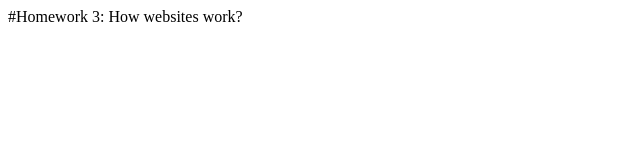
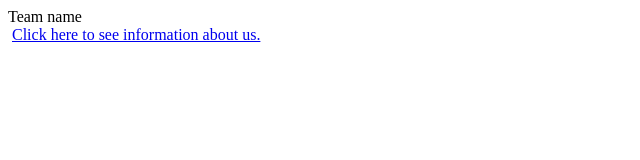
Before and after one commit to ZakirAghakishiyev/website-team-14, a plain HTML site: page index.html in a window 1280 px wide. Shown: the whole page, without its empty margins (0-640 px from the left). Drawn offline with Linux system fonts and the light colour scheme.

Commit message:
Update index.html

```diff
--- a/index.html
+++ b/index.html
@@ -7,8 +7,11 @@
 <html>
     <head>
         <title>Homework 3: How websites work?</title>
+        <h>Team name</h>
+        <br>
+        <img src=""> <!--Logo of the team-->
     </head>
     <body>
-        #Homework 3: How websites work?
+        <a href="About us.html">Click here to see information about us.</a>
     </body>
 </html>
```
